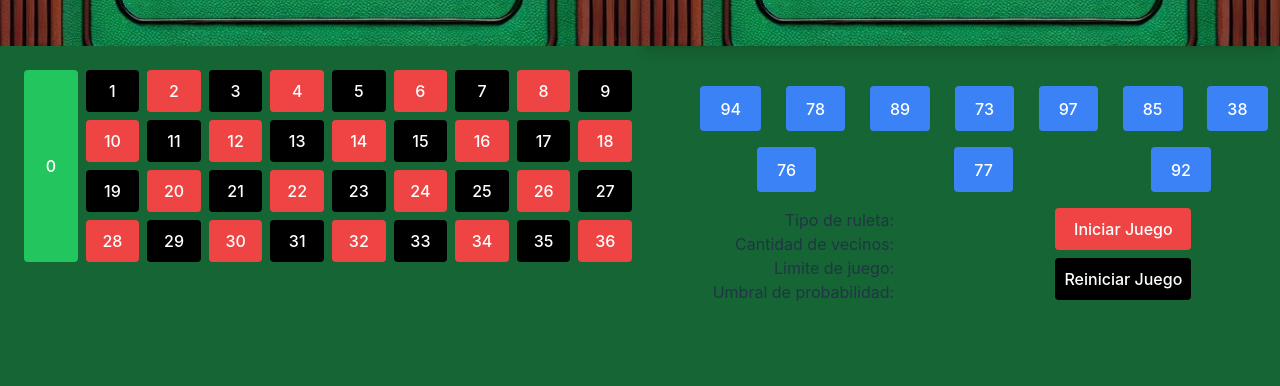
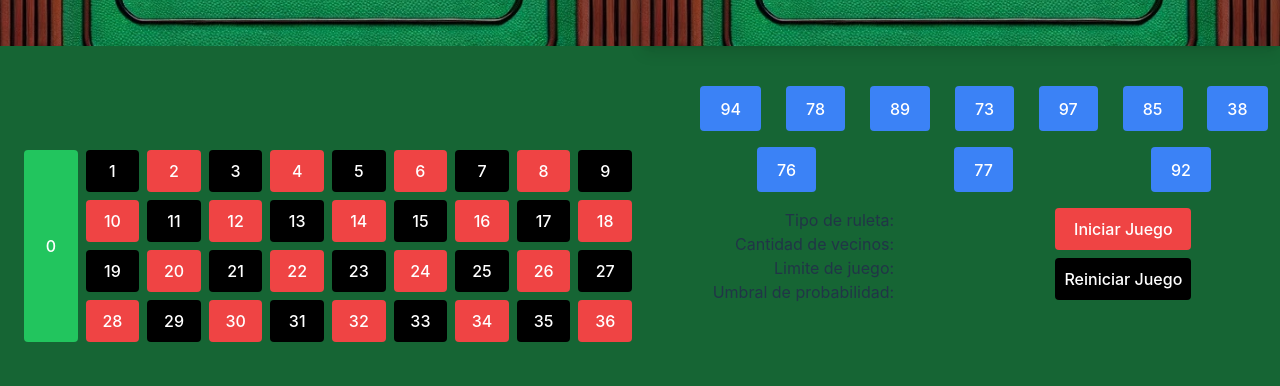
Before and after one commit to jonatha1992/Pedictor_Full, a React (Vite) app in the folder frontend/: page /predict in a window 1280 px wide. Shown: the part 414-800 px from the top of the page. Built offline with nearby package versions, Linux system fonts and the light colour scheme; no server answers.

Commit message:
cambios de front

```diff
--- a/frontend/src/components/Predict.jsx
+++ b/frontend/src/components/Predict.jsx
@@ -43,7 +43,8 @@
         <div className="flex flex-col md:flex-row items-center md:h-full">
           {/* Columna 1 */}
           <div className="w-full md:w-1/2 p-2 h-full overflow-y-auto ">
-            <div className="grid md:grid-cols-10 grid-cols-5 gap-2">
+          <div className="flex flex-col h-full justify-end">
+            <div className="grid md:grid-cols-10 grid-cols-5 gap-2 mb-20">
               {/* Distribución de los números en la columna 1 */}
               {numbers.slice(0, 37).map((num, index) => (
                 <div
@@ -65,6 +66,7 @@
                   </button>
                 </div>
               ))}
+            </div>
             </div>
           </div>
 
```
